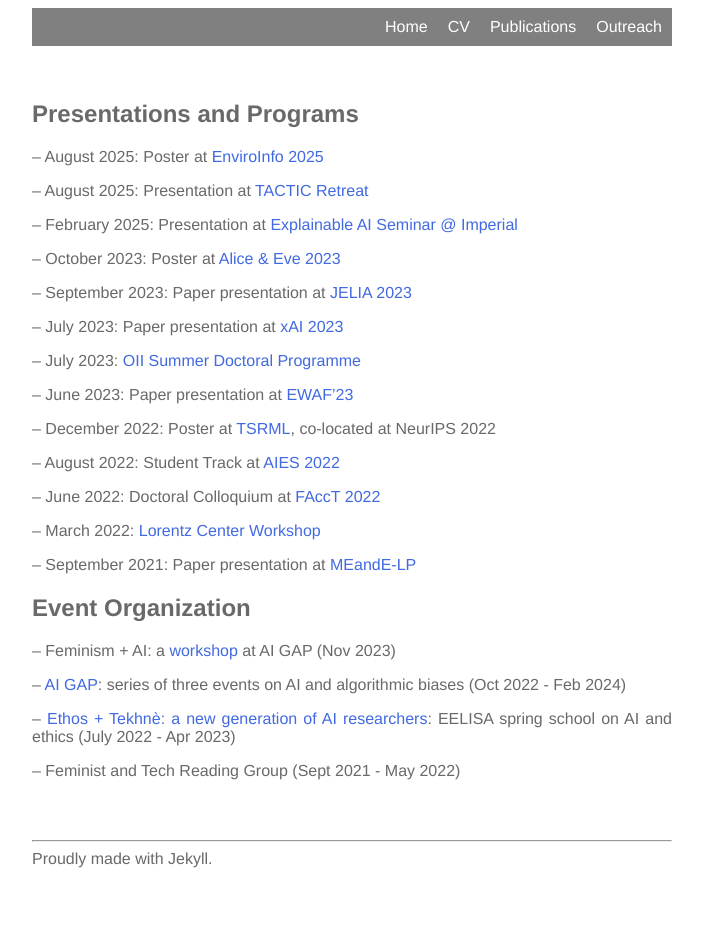
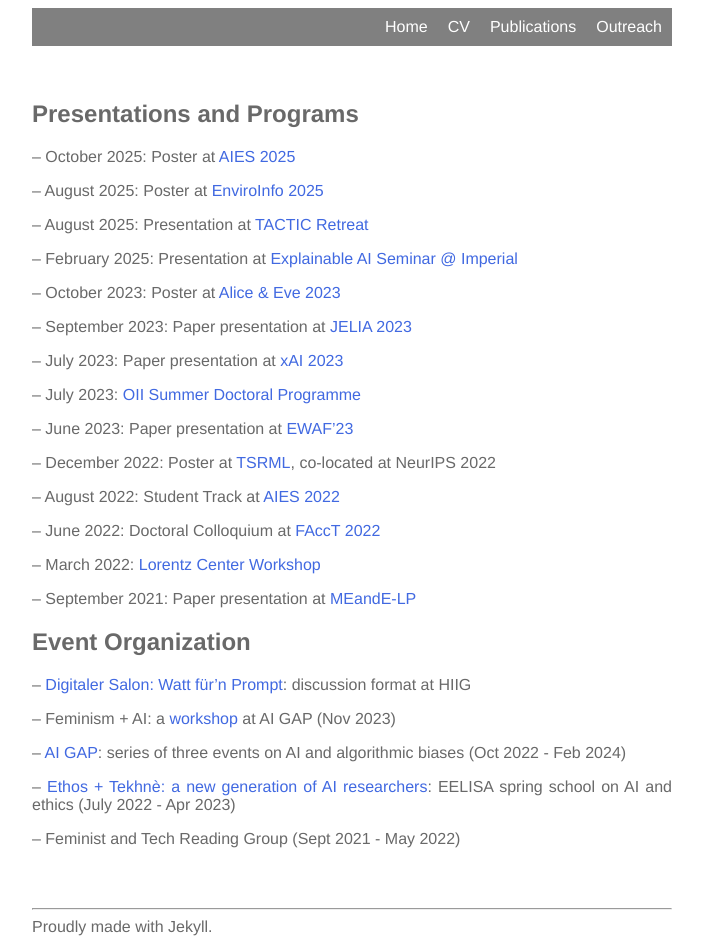
Before and after one commit to lstate/lstate.github.io, a Jekyll site: the page built from _pages/outreach.markdown, in a window 1280 px wide. Shown: the whole page, without its empty margins (288-991 px from the left). Built offline with Jekyll 4.4.1, drawn with Linux system fonts in a browser that asks for light colours; before the commit the page ends 900 px from its top, so only the background shows below that.

Commit message:
Update outreach.markdown
updates

```diff
--- a/_pages/outreach.markdown
+++ b/_pages/outreach.markdown
@@ -7,6 +7,8 @@ permalink: /outreach/
 <br />
 
 ## Presentations and Programs
+
+-- October 2025: Poster at [AIES 2025](https://www.aies-conference.com/2025/)
 
 -- August 2025: Poster at [EnviroInfo 2025](https://enviroinfo2025.gi.de/)
 
@@ -36,6 +38,8 @@ permalink: /outreach/
 
 ## Event Organization
 
+-- [Digitaler Salon: Watt für'n Prompt](https://www.hiig.de/en/events/digitaler-salon-watt-fuern-prompt/): discussion format at HIIG
+
 -- Feminism + AI: a [workshop](https://aigap.di.unipi.it/event/feminism-ai-a-workshop-by-laura-state/) at AI GAP (Nov 2023)
 
 -- [AI GAP](http://aigap.di.unipi.it/): series of three events on AI and algorithmic biases (Oct 2022 - Feb 2024)
```
